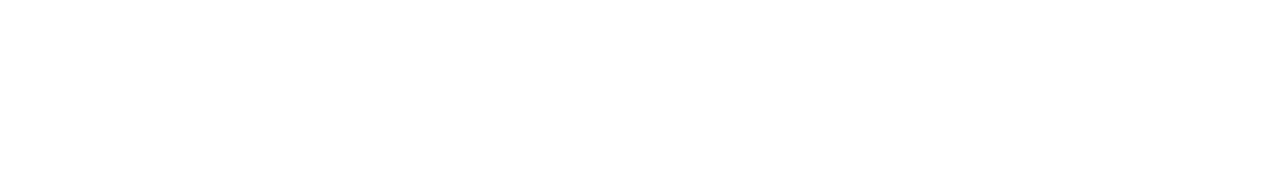
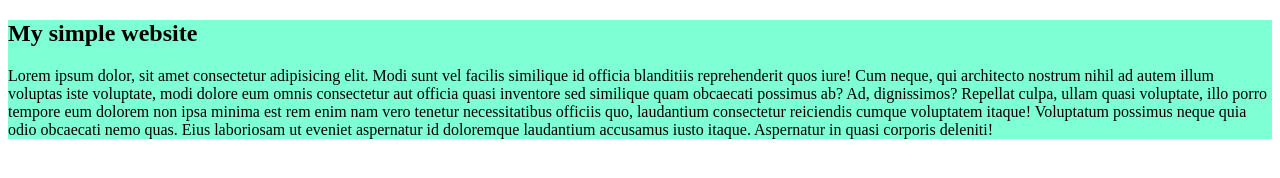
Before and after one commit to Fatema-Rifa/anothertry, a plain HTML site: page index.html in a window 1280 px wide. Drawn offline with Linux system fonts and the light colour scheme.

Commit message:
added head

```diff
--- a/index.html
+++ b/index.html
@@ -4,8 +4,14 @@
     <meta charset="UTF-8">
     <meta name="viewport" content="width=device-width, initial-scale=1.0">
     <title>My first ever git hub repo</title>
+    <link rel="stylesheet" href="styles/style.css">
 </head>
 <body>
-
+    <div class="head">
+        <h2>My simple website</h2>
+        <p>
+            Lorem ipsum dolor, sit amet consectetur adipisicing elit. Modi sunt vel facilis similique id officia blanditiis reprehenderit quos iure! Cum neque, qui architecto nostrum nihil ad autem illum voluptas iste voluptate, modi dolore eum omnis consectetur aut officia quasi inventore sed similique quam obcaecati possimus ab? Ad, dignissimos? Repellat culpa, ullam quasi voluptate, illo porro tempore eum dolorem non ipsa minima est rem enim nam vero tenetur necessitatibus officiis quo, laudantium consectetur reiciendis cumque voluptatem itaque! Voluptatum possimus neque quia odio obcaecati nemo quas. Eius laboriosam ut eveniet aspernatur id doloremque laudantium accusamus iusto itaque. Aspernatur in quasi corporis deleniti!
+        </p>
+    </div>
 </body>
 </html>
--- /dev/null
+++ b/styles/style.css
@@ -0,0 +1,3 @@
+.head{
+    background-color: aquamarine;
+}
```
